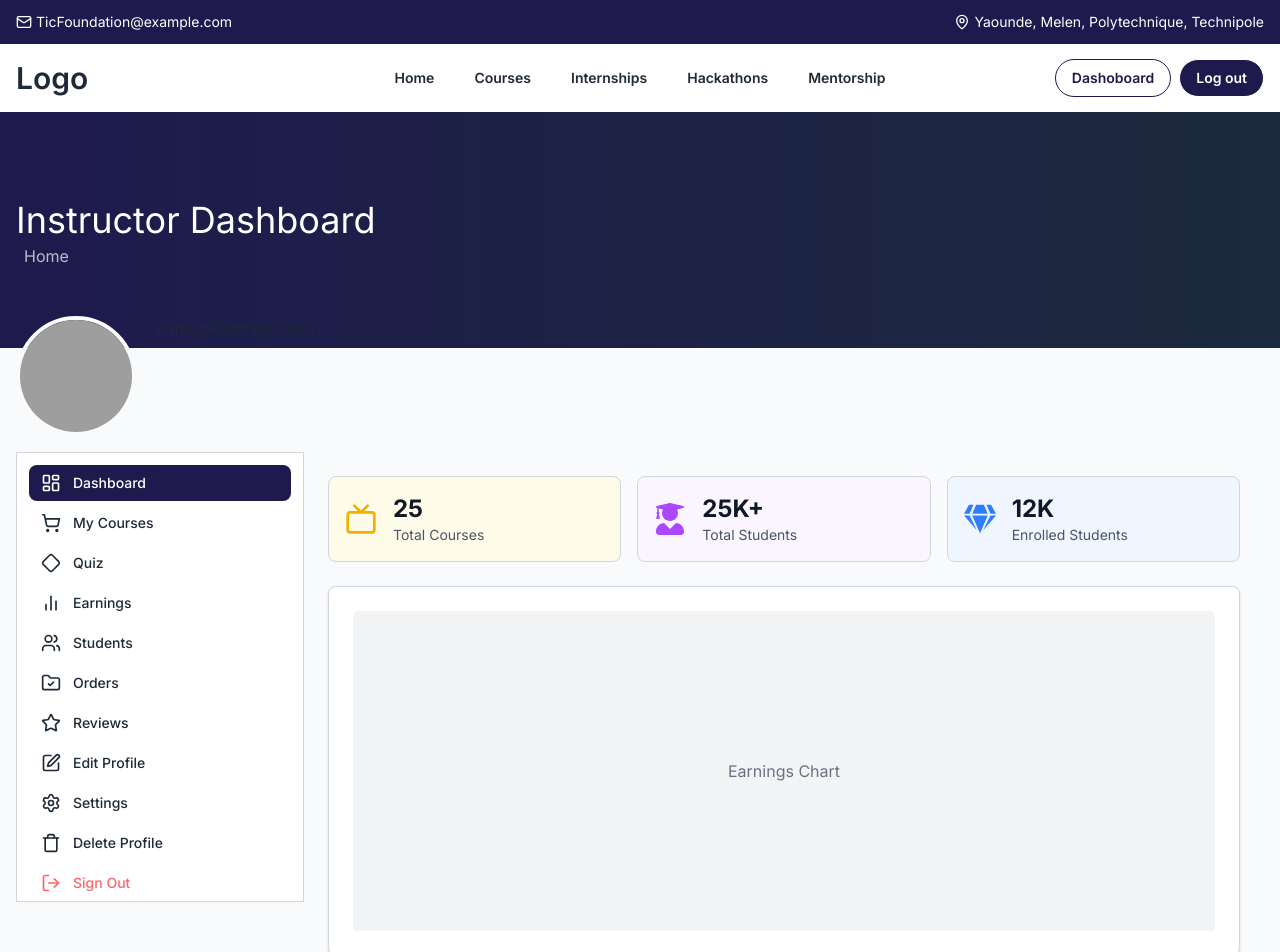
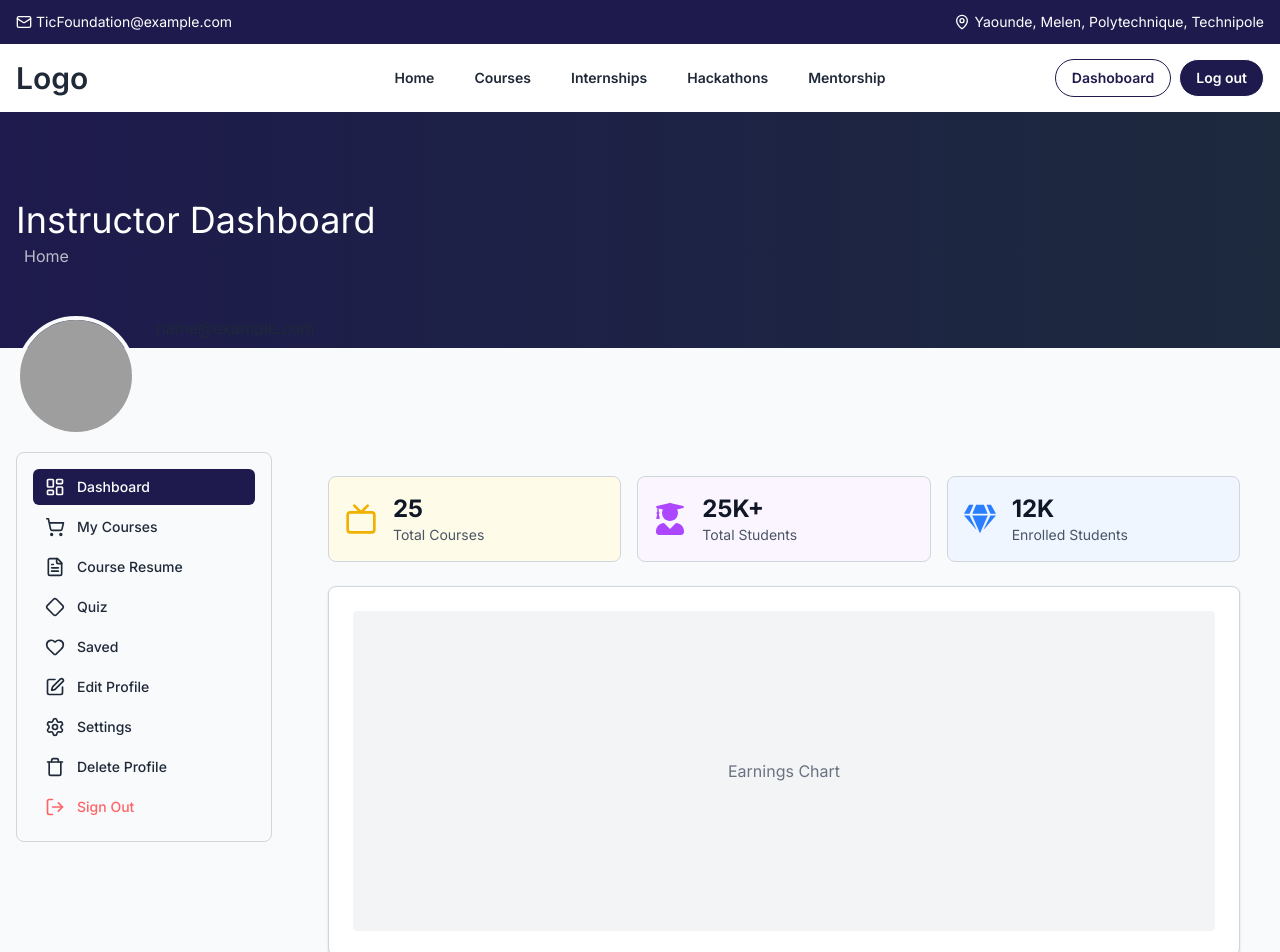
Before and after one commit to tic-summit/tic, a Next.js app: page /instructor/dashboard in a window 1280 px wide. Shown: the top 952 px of the page. Built offline with nearby package versions, Linux system fonts and the light colour scheme; sample sign-in values are in the browser's storage; grey boxes are pictures that could not be loaded; a web font is replaced by a local one.

Commit message:
redirection

```diff
--- a/app/instructor/dashboard/page.jsx
+++ b/app/instructor/dashboard/page.jsx
@@ -1,38 +1,19 @@
 "use client"
 import { useState } from 'react';
 import {
-    Menu,
     X,
-    ChevronUp,
     LogOut,
     Edit,
     Settings,
     Trash,
-    ChevronDown,
     ChevronLeft,
     ChevronRight,
     LayoutDashboard,
-    BookOpen,
     ShoppingCart,
     FileText,
     Diamond,
-    CreditCard,
     Heart,
-    Lock,
-    MenuIcon,
-    FileX,
-    BookX,
-    Repeat,
-    LucideFlagTriangleLeft,
-    FileTerminalIcon,
-    ListFilter,
-    Users,
-    Star,
-    Wallet,
-    BarChart2,
-    FolderCheck,
-    GraduationCap,
-    Gem,
+
     Tv,
 } from 'lucide-react';
 import { FaAngleLeft, FaAngleRight, FaAward, FaCheckCircle, FaPlay, FaTv, FaUserGraduate, FaGem } from 'react-icons/fa';
@@ -42,11 +23,75 @@ import TopBar from '@/components/header/components/TopBar';
 import Link from 'next/link';
 import ProtectedRoute from '@/components/ProtectedRoute';
 import { useAuth } from '@/contexts/AuthContexts';
+import { Sider } from '@/components/ui/sider';
+
+
+
+
 
 const InstructorDashboardContent = () => {
-    const {user} = useAuth()
+    const {user, logout} = useAuth()
     const [sidebarOpen, setSidebarOpen] = useState(false);
     const [dropdownOpen, setDropdownOpen] = useState(false);
+
+    const defaultNavItems = [
+        {
+          id: 'dashboard',
+          name: 'Dashboard',
+          icon: <LayoutDashboard className="h-5 w-5" />,
+          component: <div>Dashboard Content</div>
+        },
+        {
+          id: 'courses',
+          name: 'My Courses',
+          icon: <ShoppingCart className="h-5 w-5" />,
+          component: <div>My Courses Content</div>
+        },
+        {
+          id: 'resume',
+          name: 'Course Resume',
+          icon: <FileText className="h-5 w-5" />,
+          component: <div>Course Resume Content</div>
+        },
+        {
+          id: 'quiz',
+          name: 'Quiz',
+          icon: <Diamond className="h-5 w-5" />,
+          component: <div>Quiz Content</div>
+        },
+        {
+          id: 'saved',
+          name: 'Saved',
+          icon: <Heart className="h-5 w-5" />,
+          component: <div>Saved Content</div>
+        },
+        {
+          id: 'edit-profile',
+          name: 'Edit Profile',
+          icon: <Edit className="h-5 w-5" />,
+          component: <div>Edit Profile Content</div>
+        },
+        {
+          id: 'settings',
+          name: 'Settings',
+          icon: <Settings className="h-5 w-5" />,
+          component: <div>Settings Content</div>
+        },
+        {
+          id: 'delete-profile',
+          name: 'Delete Profile',
+          icon: <Trash className="h-5 w-5" />,
+          component: <div>Delete Profile Content</div>
+        },
+        {
+          id: logout,
+          name: 'Sign Out',
+          icon: <LogOut className="h-5 w-5" />,
+          component: <div>Sign Out Confirmation</div>,
+          isDestructive: true
+        }
+      ];
+
 
     const toggleSidebar = () => {
         setSidebarOpen(!sidebarOpen);
@@ -99,58 +144,7 @@ const InstructorDashboardContent = () => {
                     </div>
 
                     {/* Sidebar content */}
-                    <div className="p-3 xl:p-0 rounded-xl">
-                        <div className="bg-white border border-gray-300 rounded-3 pb-0 p-3 w-full">
-                            {/* Dashboard menu */}
-                            <nav className="space-y-1 z-50">
-                                <a className="flex items-center px-3 py-2 text-sm font-medium bg-brand text-white rounded-lg  " href="#">
-                                    <LayoutDashboard className="mr-3 h-5 w-5" />
-                                    Dashboard
-                                </a>
-                                <a className="flex items-center px-3 py-2 text-sm font-medium text-gray-800 hover:bg-gray-700 hover:text-white rounded-md" href="#">
-                                    <ShoppingCart className="mr-3 h-5 w-5" />
-                                    My Courses
-                                </a>
-                                <a className="flex items-center px-3 py-2 text-sm font-medium text-gray-800 hover:bg-gray-700 hover:text-white rounded-md" href="#">
-                                    <Diamond className="mr-3 h-5 w-5" />
-                                    Quiz
-                                </a>
-                                <a className="flex items-center px-3 py-2 text-sm font-medium text-gray-800 hover:bg-gray-700 hover:text-white rounded-md" href="#">
-                                    <BarChart2 className="mr-3 h-5 w-5" />
-                                    Earnings
-                                </a>
-                                <a className="flex items-center px-3 py-2 text-sm font-medium text-gray-800 hover:bg-gray-700 hover:text-white rounded-md" href="#">
-                                    <Users className="mr-3 h-5 w-5" />
-                                    Students
-                                </a>
-                                <a className="flex items-center px-3 py-2 text-sm font-medium text-gray-800 hover:bg-gray-700 hover:text-white rounded-md" href="#">
-                                    <FolderCheck className="mr-3 h-5 w-5" />
-                                    Orders
-                                </a>
-                                <a className="flex items-center px-3 py-2 text-sm font-medium text-gray-800 hover:bg-gray-700 hover:text-white rounded-md" href="#">
-                                    <Star className="mr-3 h-5 w-5" />
-                                    Reviews
-                                </a>
-                                <a className="flex items-center px-3 py-2 text-sm font-medium text-gray-800 hover:bg-gray-700 hover:text-white rounded-md" href="#">
-                                    <Edit className="mr-3 h-5 w-5" />
-                                    Edit Profile
-                                </a>
-
-                                <a className="flex items-center px-3 py-2 text-sm font-medium text-gray-800 hover:bg-gray-700 hover:text-white rounded-md" href="#">
-                                    <Settings className="mr-3 h-5 w-5" />
-                                    Settings
-                                </a>
-                                <a className="flex items-center px-3 py-2 text-sm font-medium text-gray-800 hover:bg-gray-700 hover:text-white rounded-md" href="#">
-                                    <Trash className="mr-3 h-5 w-5" />
-                                    Delete Profile
-                                </a>
-                                <a className="flex items-center px-3 py-2 text-sm font-medium text-red-400 hover:bg-red-900 hover:bg-opacity-25 hover:text-red-300 rounded-md" href="#">
-                                    <LogOut className="mr-3 h-5 w-5" />
-                                    Sign Out
-                                </a>
-                            </nav>
-                        </div>
-                    </div>
+                    <Sider defaula navItems={defaultNavItems}/>
                 </div>
 
                 {/* Overlay for mobile */}
@@ -166,7 +160,7 @@ const InstructorDashboardContent = () => {
                     {/* Mobile menu button */}
                     <div className="xl:hidden bg-brand p-2 w-fit rounded-full">
                         <button
-                            className="text-white p-2 hover:bg-gray-700"
+                            className="text-white p-2 hover:bg-brand"
                             onClick={toggleSidebar}
                         >
                             <LayoutDashboard size={16} />
--- a/app/student/dashboard/page.jsx
+++ b/app/student/dashboard/page.jsx
@@ -1,36 +1,20 @@
 "use client"
 import { useState } from 'react';
 import {
-    Menu,
     X,
-    MonitorPlay,
-    CheckCircle,
-    Award,
     Search,
-    Play,
-    RotateCcw,
     LogOut,
     Edit,
     Settings,
     Trash,
-    ChevronDown,
-    ChevronLeft,
-    ChevronRight,
     LayoutDashboard,
-    BookOpen,
     ShoppingCart,
     FileText,
     Diamond,
-    CreditCard,
     Heart,
-    Lock,
-    MenuIcon,
-    FileX,
-    BookX,
     Repeat,
     LucideFlagTriangleLeft,
-    FileTerminalIcon,
-    ListFilter,
+
 } from 'lucide-react';
 import { FaAngleLeft, FaAngleRight, FaAward, FaCheckCircle, FaPlay, FaTv } from 'react-icons/fa';
 import Image from 'next/image';
@@ -39,12 +23,84 @@ import TopBar from '@/components/header/components/TopBar';
 import Link from 'next/link';
 import ProtectedRoute from '@/components/ProtectedRoute';
 import { useAuth } from '@/contexts/AuthContexts';
+import { Sider } from '@/components/ui/sider';
+
+
+
+
+
 
 const DashboardContent = () => {
-    const {user} = useAuth()
+    const {user, logout} = useAuth()
     console.log(user);
     const [sidebarOpen, setSidebarOpen] = useState(false);
     const [dropdownOpen, setDropdownOpen] = useState(false);
+    const defaultNavItems = [
+        {
+          id: 'dashboard',
+          name: 'Dashboard',
+          icon: <LayoutDashboard className="mr-3 h-5 w-5" />,
+          href: '#',
+          className: 'flex items-center px-3 py-2 text-sm font-medium text-white bg-brand rounded-md'
+        },
+        {
+          id: 'courses',
+          name: 'My Courses',
+          icon: <ShoppingCart className="mr-3 h-5 w-5" />,
+          href: '#',
+          className: 'flex items-center px-3 py-2 text-sm font-medium text-gray-800 hover:bg-brand hover:text-white rounded-md'
+        },
+        {
+          id: 'resume',
+          name: 'Course Resume',
+          icon: <FileText className="mr-3 h-5 w-5" />,
+          href: '#',
+          className: 'flex items-center px-3 py-2 text-sm font-medium text-gray-800 hover:bg-brand hover:text-white rounded-md'
+        },
+        {
+          id: 'quiz',
+          name: 'Quiz',
+          icon: <Diamond className="mr-3 h-5 w-5" />,
+          href: '#',
+          className: 'flex items-center px-3 py-2 text-sm font-medium text-gray-800 hover:bg-brand hover:text-white rounded-md'
+        },
+        {
+          id: 'saved',
+          name: 'Saved',
+          icon: <Heart className="mr-3 h-5 w-5" />,
+          href: '#',
+          className: 'flex items-center px-3 py-2 text-sm font-medium text-gray-800 hover:bg-brand hover:text-white rounded-md'
+        },
+        {
+          id: 'edit-profile',
+          name: 'Edit Profile',
+          icon: <Edit className="mr-3 h-5 w-5" />,
+          href: '#',
+          className: 'flex items-center px-3 py-2 text-sm font-medium text-gray-800 hover:bg-brand hover:text-white rounded-md'
+        },
+        {
+          id: 'settings',
+          name: 'Settings',
+          icon: <Settings className="mr-3 h-5 w-5" />,
+          href: '#',
+          className: 'flex items-center px-3 py-2 text-sm font-medium text-gray-800 hover:bg-brand hover:text-white rounded-md'
+        },
+        {
+          id: 'delete-profile',
+          name: 'Delete Profile',
+          icon: <Trash className="mr-3 h-5 w-5" />,
+          href: '#',
+          className: 'flex items-center px-3 py-2 text-sm font-medium text-gray-800 hover:bg-brand hover:text-white rounded-md'
+        },
+        {
+          id: logout,
+          name: 'Sign Out',
+          icon: <LogOut className="mr-3 h-5 w-5" />,
+          href: '#',
+          className: 'flex items-center px-3 py-2 text-sm font-medium text-red-400 hover:bg-red-900 hover:bg-opacity-25 hover:text-red-300 rounded-md',
+          isDestructive: true
+        }
+      ];
 
     const toggleSidebar = () => {
         setSidebarOpen(!sidebarOpen);
@@ -96,52 +152,7 @@ const DashboardContent = () => {
                     </div>
 
                     {/* Sidebar content */}
-                    <div className="p-3 xl:p-0 border border-gray-300 rounded-lg">
-                        <div className=" rounded-lg p-4 w-full">
-                            {/* Dashboard menu */}
-                            <nav className="space-y-1 z-50">
-                                <a className="flex items-center px-3 py-2 text-sm font-medium text-white bg-brand rounded-md" href="#">
-                                    <LayoutDashboard className="mr-3 h-5 w-5" />
-                                    Dashboard
-                                </a>
-
-                                <a className="flex items-center px-3 py-2 text-sm font-medium text-gray-800 hover:bg-gray-700 hover:text-white rounded-md" href="#">
-                                    <ShoppingCart className="mr-3 h-5 w-5" />
-                                    My Courses
-                                </a>
-                                <a className="flex items-center px-3 py-2 text-sm font-medium text-gray-800 hover:bg-gray-700 hover:text-white rounded-md" href="#">
-                                    <FileText className="mr-3 h-5 w-5" />
-                                    Course Resume
-                                </a>
-                                <a className="flex items-center px-3 py-2 text-sm font-medium text-gray-800 hover:bg-gray-700 hover:text-white rounded-md" href="#">
-                                    <Diamond className="mr-3 h-5 w-5" />
-                                    Quiz
-                                </a>
-
-                                <a className="flex items-center px-3 py-2 text-sm font-medium text-gray-800 hover:bg-gray-700 hover:text-white rounded-md" href="#">
-                                    <Heart className="mr-3 h-5 w-5" />
-                                    Saved
-                                </a>
-                                <a className="flex items-center px-3 py-2 text-sm font-medium text-gray-800 hover:bg-gray-700 hover:text-white rounded-md" href="#">
-                                    <Edit className="mr-3 h-5 w-5" />
-                                    Edit Profile
-                                </a>
-                                <a className="flex items-center px-3 py-2 text-sm font-medium text-gray-800 hover:bg-gray-700 hover:text-white rounded-md" href="#">
-                                    <Settings className="mr-3 h-5 w-5" />
-                                    Settings
-                                </a>
-                                <a className="flex items-center px-3 py-2 text-sm font-medium text-gray-800 hover:bg-gray-700 hover:text-white rounded-md" href="#">
-                                    <Trash className="mr-3 h-5 w-5" />
-                                    Delete Profile
-                                </a>
-                                <a className="flex items-center px-3 py-2 text-sm font-medium text-red-400 hover:bg-red-900 hover:bg-opacity-25 hover:text-red-300 rounded-md" href="#">
-                                    <LogOut className="mr-3 h-5 w-5" />
-                                    Sign Out
-                                </a>
-
-                            </nav>
-                        </div>
-                    </div>
+                    <Sider navItems={defaultNavItems}/>
                 </div>
 
                 {/* Overlay for mobile */}
--- /dev/null
+++ b/components/ui/sider.jsx
@@ -0,0 +1,70 @@
+import { LayoutDashboard, ShoppingCart, FileText, Diamond, Heart, Edit, Settings, Trash, LogOut } from 'lucide-react';
+import { useState } from 'react';
+
+
+
+const defaultNavItems = [
+  {
+    id: 'dashboard',
+    name: 'Dashboard',
+    icon: <LayoutDashboard className="h-5 w-5" />,
+    component: <div>Dashboard Content</div>
+  },
+  {
+    id: 'courses',
+    name: 'My Courses',
+    icon: <ShoppingCart className="h-5 w-5" />,
+    component: <div>My Courses Content</div>
+  },
+  // ... other items
+  {
+    id: 'logout',
+    name: 'Sign Out',
+    icon: <LogOut className="h-5 w-5" />,
+    component: <div>Sign Out Confirmation</div>,
+    isDestructive: true
+  },
+];
+
+export function Sider({
+  className = '',
+  navItems = defaultNavItems,
+  defaultActiveId = 'dashboard'
+}) {
+  const [activeId, setActiveId] = useState(defaultActiveId);
+
+  const activeComponent = navItems.find(item => item.id === activeId)?.component;
+
+  return (
+    <div className={`flex gap-4 ${className}`}>
+      <div className="p-3 xl:p-0 lg:border border-gray-300 rounded-lg flex-none w-64">
+        <div className="rounded-lg p-4 w-full">
+          <nav className="space-y-1 z-50">
+            {navItems.map((item) => {
+              const isActive = activeId === item.id;
+              const baseClasses = 'flex items-center px-3 py-2 text-sm font-medium rounded-md cursor-pointer';
+              const activeClasses = isActive
+                ? 'text-white bg-brand'
+                : item.isDestructive
+                  ? 'text-red-400 hover:bg-red-900 hover:bg-opacity-25 hover:text-red-300'
+                  : 'text-gray-800 hover:bg-brand hover:text-white';
+
+              return (
+                <div
+                  key={item.id}
+                  onClick={() => setActiveId(item.id)}
+                  className={`${baseClasses} ${activeClasses}`}
+                >
+                  <span className="mr-3">{item.icon}</span>
+                  {item.name}
+                </div>
+              );
+            })}
+          </nav>
+        </div>
+      </div>
+
+
+    </div>
+  );
+}
```
